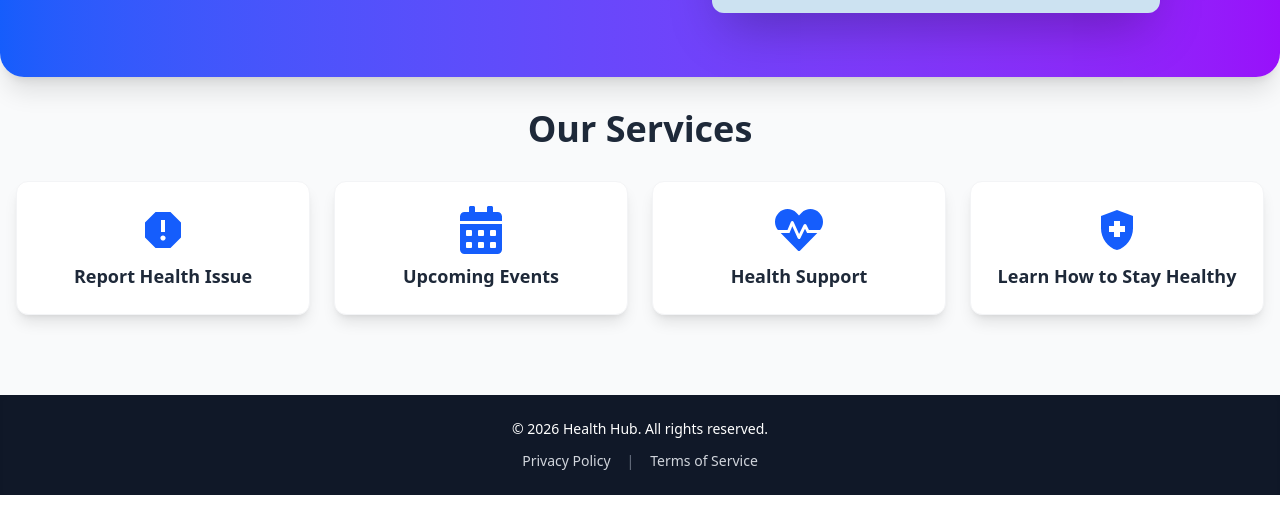
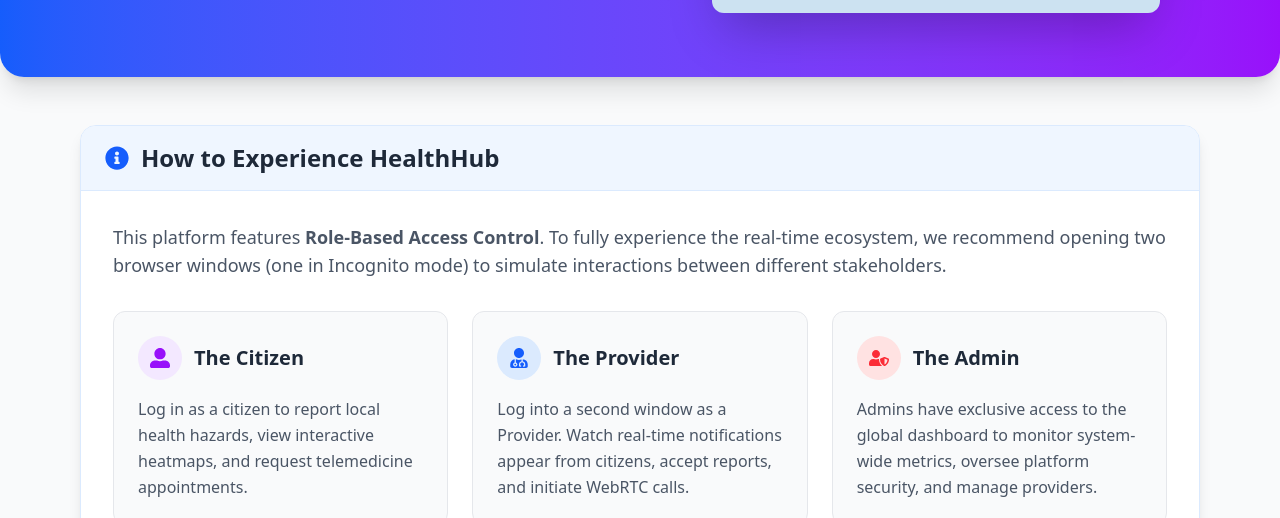
Before and after one commit to Divyansh2905/HealthHub, a React (Vite) app: page / in a window 1280 px wide. Shown: the part 434-952 px from the top of the page. Before the commit the page ends 929 px from the top, so only its background shows below. Built offline with nearby package versions, Linux system fonts and the light colour scheme; no server answers; the database is empty.

Commit message:
Enhance Home page with demo guide and styling updates
Added interactive demo guide for evaluators and updated service card styles.

```diff
--- a/src/pages/Home.jsx
+++ b/src/pages/Home.jsx
@@ -1,15 +1,12 @@
 // src/pages/home.jsx
 import React from "react";
 import { useNavigate, Link } from "react-router-dom";
-import { FaCalendarAlt, FaHeartbeat } from "react-icons/fa";
+import { FaCalendarAlt, FaHeartbeat, FaUserAlt, FaUserMd, FaUserShield, FaInfoCircle } from "react-icons/fa";
 import { MdReport, MdHealthAndSafety } from "react-icons/md";
-import telemedicineImg from "./telemedicine.webp"; // Assumes telemedicine.webp is in src/pages/
-import { useAuth } from "../hooks/useAuth"; // Assumes useAuth.js is in src/hooks/
+import telemedicineImg from "./telemedicine.webp";
+import { useAuth } from "../hooks/useAuth";
 
-
-// Data for services - directly integrated
 const services = [
-  // This path is correct for creating a new report
   { id: 1, icon: <MdReport />, title: "Report Health Issue", path: "/report/new" },
   { id: 2, icon: <FaCalendarAlt />, title: "Upcoming Events", path: "/events" },
   { id: 3, icon: <FaHeartbeat />, title: "Health Support", path: "/support" },
@@ -18,40 +15,28 @@ const services = [
 
 export default function Home() {
   const navigate = useNavigate();
-  // Get user and loading state from the authentication hook
   const { user, loading: authLoading } = useAuth();
 
-  // Function to handle service card clicks with an authentication check
   const handleServiceClick = (servicePath) => {
-    // If authentication state is still being determined, do nothing
     if (authLoading) return;
 
-    // Special handling for the "Report Health Issue" service
     if (servicePath === "/report/new") {
       if (user) {
-        // Log the navigation path for debugging
-        console.log("Logged-in user: Navigating to", servicePath);
         navigate(servicePath);
       } else {
-        // Log the navigation path for debugging
-        console.log("Non-logged-in user: Navigating to /login");
         navigate("/login");
       }
     } else {
-      // For all other services, navigate directly as planned
-      console.log("Navigating to non-report path:", servicePath);
       navigate(servicePath);
     }
   };
 
   return (
     <div className="flex flex-col min-h-screen font-sans bg-gray-50">
-      {/* Main content area */}
       <div className="flex-grow">
+
         {/* Hero Section */}
-        {/* Added mt-16 to create space from the header */}
         <div className="bg-gradient-to-r from-blue-600 to-purple-600 text-white rounded-b-3xl shadow-xl flex flex-col md:flex-row items-center justify-between p-6 md:p-12 pt-16 mx-auto w-full max-w-7xl">
-          {/* Text Section */}
           <div className="md:w-1/2 text-center md:text-left mb-8 md:mb-0">
             <h1 className="text-4xl md:text-6xl font-extrabold leading-tight mb-4 drop-shadow-lg">
               Your Health, <br />
@@ -62,9 +47,7 @@ export default function Home() {
             </p>
           </div>
 
-          {/* Image/Graphic Section - Replaced Map */}
           <div className="md:w-1/2 flex justify-center items-center p-4">
-            {/* Replace this placeholder with your actual health community graphic */}
             <img
               src={telemedicineImg}
               alt="Community Health Graphic"
@@ -73,33 +56,90 @@ export default function Home() {
           </div>
         </div>
 
+        {/* NEW: Interactive Demo Guide for Evaluators */}
+        <div className="container mx-auto px-4 mt-12 mb-4 max-w-6xl">
+          <div className="bg-white rounded-2xl shadow-lg border border-blue-100 overflow-hidden">
+            <div className="bg-blue-50 px-6 py-4 border-b border-blue-100 flex items-center gap-3">
+              <FaInfoCircle className="text-blue-600 text-2xl" />
+              <h2 className="text-xl md:text-2xl font-bold text-gray-800">How to Experience HealthHub</h2>
+            </div>
+            <div className="p-6 md:p-8">
+              <p className="text-gray-600 mb-8 text-lg">
+                This platform features <strong>Role-Based Access Control</strong>. To fully experience the real-time ecosystem, we recommend opening two browser windows (one in Incognito mode) to simulate interactions between different stakeholders.
+              </p>
+
+              <div className="grid grid-cols-1 md:grid-cols-3 gap-6">
+
+                {/* Role 1: Citizen */}
+                <div className="bg-gray-50 rounded-xl p-6 border border-gray-200 transition-all hover:shadow-md hover:border-purple-300">
+                  <div className="flex items-center gap-3 mb-4">
+                    <div className="bg-purple-100 p-3 rounded-full text-purple-600">
+                      <FaUserAlt className="text-xl" />
+                    </div>
+                    <h3 className="font-bold text-xl text-gray-800">The Citizen</h3>
+                  </div>
+                  <p className="text-gray-600 leading-relaxed">
+                    Log in as a citizen to report local health hazards, view interactive heatmaps, and request telemedicine appointments.
+                  </p>
+                </div>
+
+                {/* Role 2: Healthcare Provider */}
+                <div className="bg-gray-50 rounded-xl p-6 border border-gray-200 transition-all hover:shadow-md hover:border-blue-300">
+                  <div className="flex items-center gap-3 mb-4">
+                    <div className="bg-blue-100 p-3 rounded-full text-blue-600">
+                      <FaUserMd className="text-xl" />
+                    </div>
+                    <h3 className="font-bold text-xl text-gray-800">The Provider</h3>
+                  </div>
+                  <p className="text-gray-600 leading-relaxed">
+                    Log into a second window as a Provider. Watch real-time notifications appear from citizens, accept reports, and initiate WebRTC calls.
+                  </p>
+                </div>
+
+                {/* Role 3: Administrator */}
+                <div className="bg-gray-50 rounded-xl p-6 border border-gray-200 transition-all hover:shadow-md hover:border-red-300">
+                  <div className="flex items-center gap-3 mb-4">
+                    <div className="bg-red-100 p-3 rounded-full text-red-500">
+                      <FaUserShield className="text-xl" />
+                    </div>
+                    <h3 className="font-bold text-xl text-gray-800">The Admin</h3>
+                  </div>
+                  <p className="text-gray-600 leading-relaxed">
+                    Admins have exclusive access to the global dashboard to monitor system-wide metrics, oversee platform security, and manage providers.
+                  </p>
+                </div>
+
+              </div>
+            </div>
+          </div>
+        </div>
+
         {/* Services Section */}
-        <div className="container mx-auto px-4 py-8">
-          <h2 className="text-3xl md:text-4xl font-bold text-gray-800 text-center mb-8">Our Services</h2>
+        <div className="container mx-auto px-4 py-12 max-w-7xl">
+          <h2 className="text-3xl md:text-4xl font-bold text-gray-800 text-center mb-10">Our Services</h2>
           <div className="grid grid-cols-1 sm:grid-cols-2 lg:grid-cols-4 gap-6">
             {services.map((service) => (
               <div
                 key={service.id}
-                className="bg-white rounded-xl shadow-lg p-6 text-center transition-transform transform hover:scale-105 hover:shadow-xl cursor-pointer flex flex-col items-center justify-center space-y-3 border border-gray-100"
-                // Call the new handleServiceClick function on click
+                className="bg-white rounded-xl shadow-md hover:shadow-xl p-8 text-center transition-all duration-300 transform hover:-translate-y-2 cursor-pointer flex flex-col items-center justify-center space-y-4 border border-gray-100"
                 onClick={() => handleServiceClick(service.path)}
               >
                 <div className="text-5xl text-blue-600 mb-2">{service.icon}</div>
-                <p className="font-semibold text-lg text-gray-800">{service.title}</p>
+                <p className="font-semibold text-xl text-gray-800">{service.title}</p>
               </div>
             ))}
           </div>
         </div>
       </div>
 
-      {/* Footer (Optional) */}
-      <footer className="bg-gray-900 text-white py-6 text-center text-sm mt-12 shadow-inner">
+      {/* Footer */}
+      <footer className="bg-gray-900 text-white py-8 text-center text-sm mt-auto shadow-inner">
         <div className="container mx-auto px-4">
-          <p>&copy; {new Date().getFullYear()} Health Hub. All rights reserved.</p>
-          <div className="flex justify-center space-x-4 mt-3">
-            <Link to="/privacy" className="text-gray-300 hover:text-blue-300 transition-colors duration-200">Privacy Policy</Link>
-            <span className="text-gray-500">|</span>
-            <Link to="/terms" className="text-gray-300 hover:text-blue-300 transition-colors duration-200">Terms of Service</Link>
+          <p className="text-gray-400 text-base">&copy; {new Date().getFullYear()} Health Hub. All rights reserved.</p>
+          <div className="flex justify-center space-x-6 mt-4">
+            <Link to="/privacy" className="text-gray-400 hover:text-white transition-colors duration-200">Privacy Policy</Link>
+            <span className="text-gray-600">|</span>
+            <Link to="/terms" className="text-gray-400 hover:text-white transition-colors duration-200">Terms of Service</Link>
           </div>
         </div>
       </footer>
```
